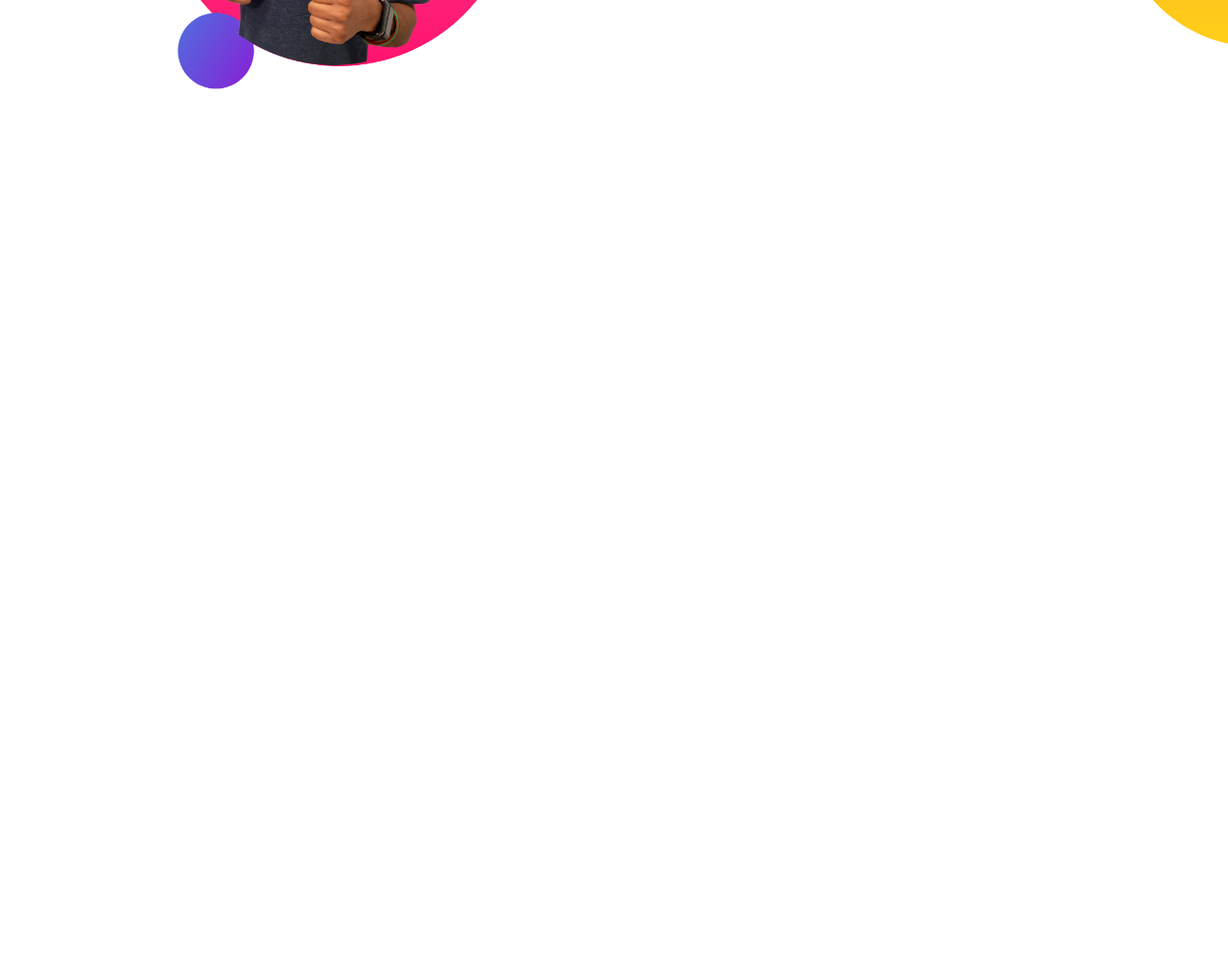
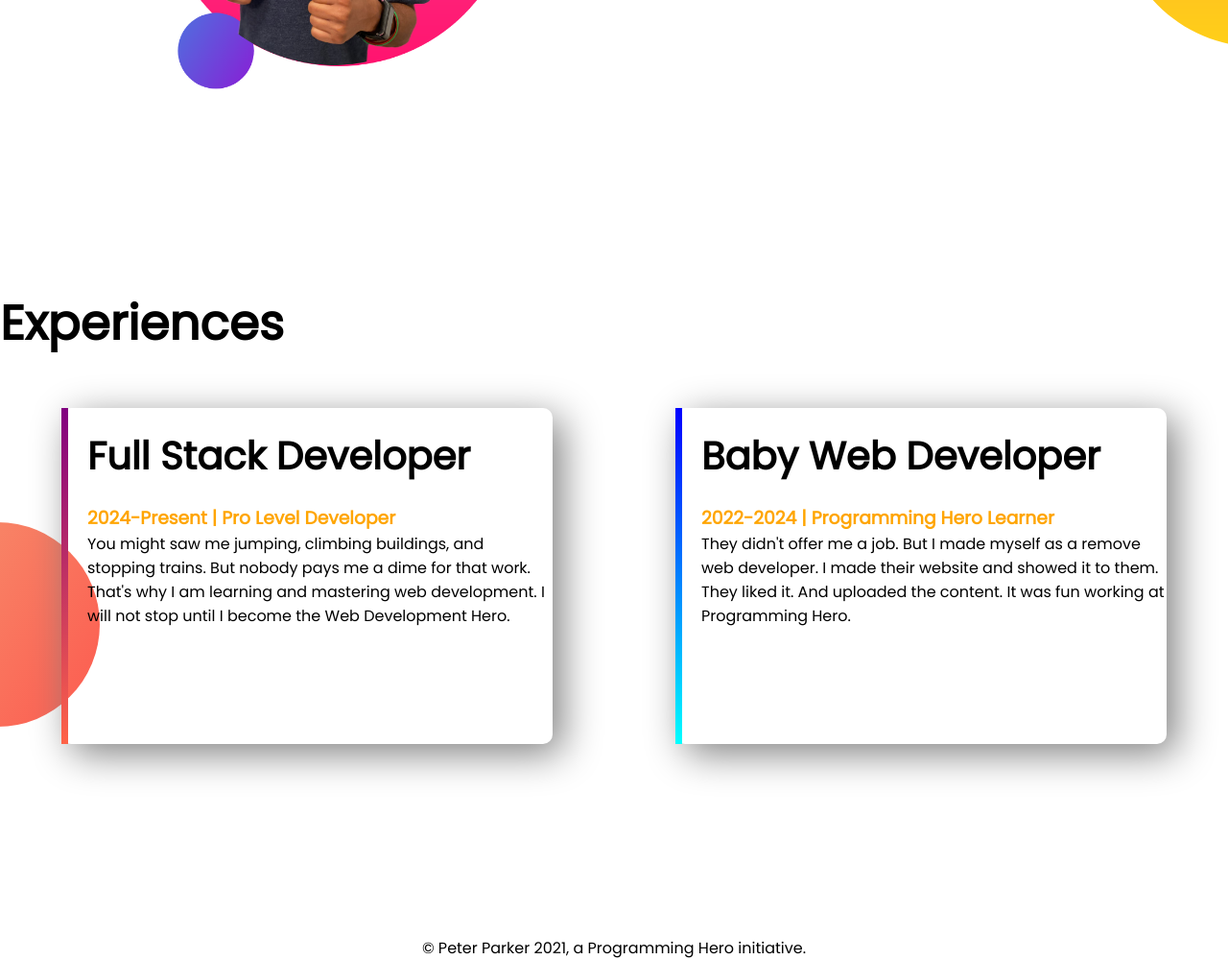
Before and after one commit to AshikurRahmanMunna/developer-portfolio, a plain HTML site: page index.html in a window 1280 px wide. Shown: the part 1014-2014 px from the top of the page at 96% size. Before the commit the page ends 1314 px from the top, so only its background shows below. Drawn offline with Linux system fonts and the light colour scheme.

Commit message:
Completed

```diff
--- a/index.html
+++ b/index.html
@@ -12,7 +12,7 @@
     <link href="https://fonts.googleapis.com/css2?family=Poppins&display=swap" rel="stylesheet">
 </head>
 <body>
-    <section class="top-banner">
+    <section class="top-banner flexible-container">
         <div class="half-width">
             <h1>Welcome To</h1>
         <h1><span class="orange-color">Ashikur Rahman Munna</span> World</h1>
@@ -27,7 +27,7 @@
         </div>
     </section>
 
-    <section class="dream-big">
+    <section class="dream-big flexible-container">
         <div class="half-width">
             <img src="images/jhankar2.png" alt="jhanakar2">
         </div>
@@ -40,5 +40,26 @@
                 </div>
         </div>
     </section>
+
+    <section class="experience-area">
+        <h1>Experiences</h1>
+        <div class="flexible-container">
+            <div id="full-stack-experience" class="experience-item">
+                <h2>Full Stack Developer</h2>
+                <h3 class="orange-color">2024-Present | Pro Level Developer</h2>
+                <p>You might saw me jumping, climbing buildings, and stopping trains. But nobody pays me a dime for that work. That's why I am learning and mastering web development. I will not stop until I become the Web Development Hero.</p>
+            </div>
+            <div id="web-dev-experience" class="experience-item">
+                <h2>Baby Web Developer</h2>
+                <h3 class="orange-color">2022-2024 | Programming Hero Learner</h2>
+                <p>They didn't offer me a job. But I made myself as a remove web developer. I made their website and showed it to them. They liked it. And uploaded the content. It was fun working at Programming Hero.</p>
+            </div>
+        </div>
+
+        <footer>
+            <p>© Peter Parker 2021, a Programming Hero initiative.
+            </p>
+        </footer>
+    </section>
 </body>
 </html>
--- a/style.css
+++ b/style.css
@@ -9,10 +9,13 @@ body {
 h1 {
     font-size: 50px;
 }
+h2 {
+    font-size: 40px;
+}
 .orange-color {
     color: orange;
 }
-section {
+.flexible-container {
     margin-bottom: 200px;
     display: flex;
 }
@@ -49,3 +52,34 @@ section {
     background-repeat: no-repeat;
     background-position: right;
 }
+.experience-area {
+    background-image: url(images/exp-bg.png);
+    background-repeat: no-repeat;
+    background-position: left;
+}
+.experience-item {
+    width: 40%;
+    height: 350px;
+    margin-top: 50px;
+    margin-left: 5%;
+    margin-right: 5%;
+    padding-left: 20px;
+    box-shadow: 10px 10px 40px gray;
+    border-radius: 10px;
+}
+.experience-item h2 {
+    padding: 20px 0;
+}
+#web-dev-experience {
+    border-left: 7px solid;
+    border-image: linear-gradient(blue, cyan);
+    border-image-slice: 1;
+}
+#full-stack-experience {
+    border-left: 7px solid;
+    border-image: linear-gradient(purple, tomato);
+    border-image-slice: 1;
+}
+footer p {
+    text-align: center;
+}
```
Also changed, not shown: 4 other files.
